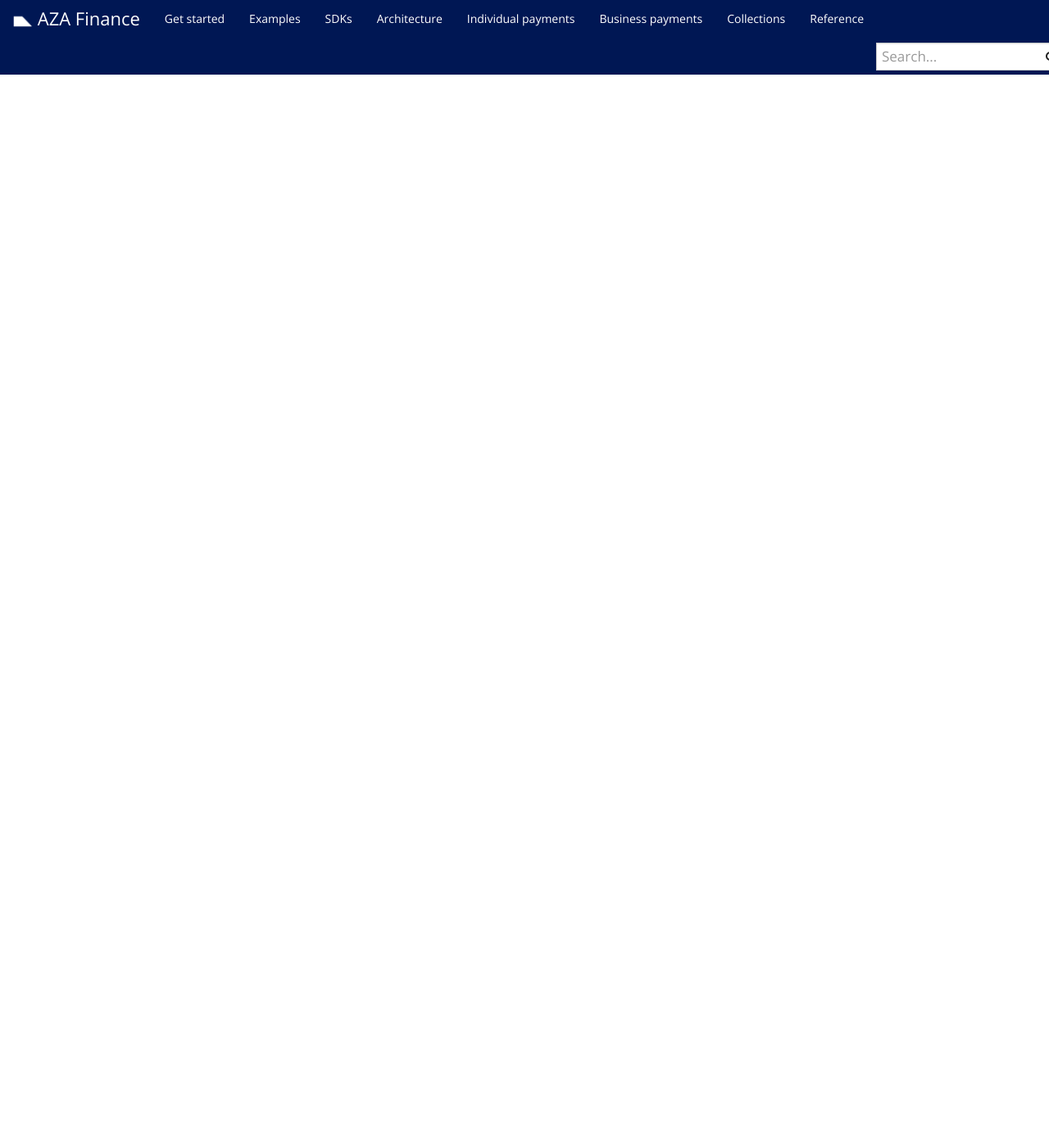
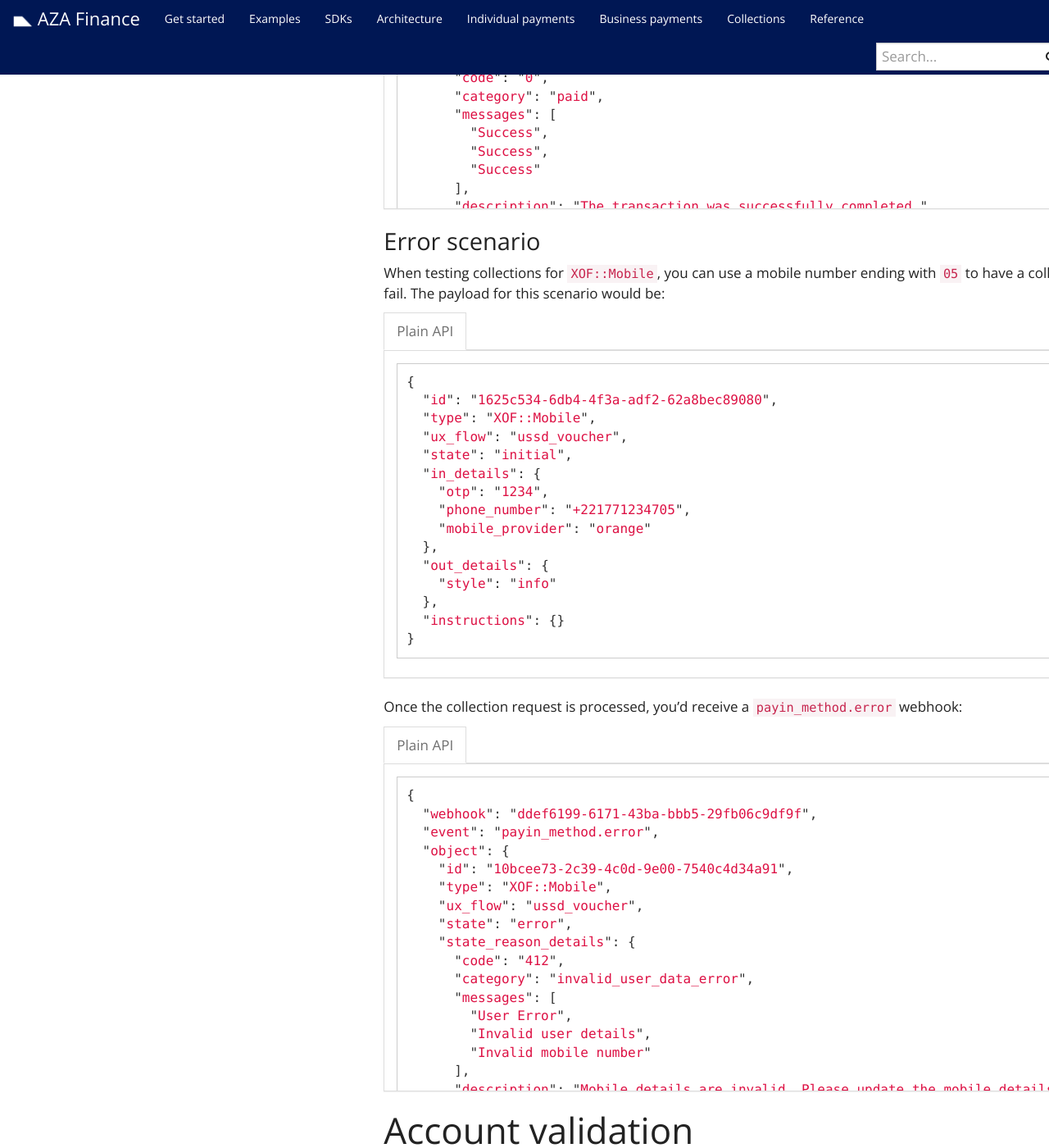
Before and after one commit to transferzero/api-documentation, a Jekyll site: the page built from _docs/sandbox-testing.md, in a window 1280 px wide and 1400 px high, scrolled down 2103 px. Shown: the whole window at 82% size. Built offline with Jekyll 4.4.1, drawn with Linux system fonts in a browser that asks for light colours; nearby versions of some CDN libraries; comment, search, counter and statistics services are not loaded; some of the changed text lies outside the part shown.

Commit message:
BTA-9115 Update XOF collections flow

````diff
--- a/_docs/sandbox-testing.md
+++ b/_docs/sandbox-testing.md
@@ -158,6 +158,152 @@ end
 {::comment}AUTO_GENERATED_CONTENT_END{:/comment}
 
 
+# Testing based on input
+You can test success/error scenarios based on payload attributes such as:
+- mobile_number
+- amount
+
+## XOF mobile collections
+### Success scenario
+When testing collections for `XOF::Mobile`, you can use a mobile number ending with `00` to have a collection succeed. The payload for this scenario would be:
+{% capture data-raw %}
+
+```javascript
+{
+  "id": "1625c534-6db4-4f3a-adf2-62a8bec89080",
+  "type": "XOF::Mobile",
+  "ux_flow": "ussd_voucher",
+  "state": "initial",
+  "in_details": {
+    "otp": "1234",
+    "phone_number": "+221771234700",
+    "mobile_provider": "orange"
+  },
+  "out_details": {
+    "style": "info"
+  },
+  "instructions": {}
+}
+```
+
+{% endcapture%}
+
+{% include language-tabbar.html prefix="collection-xof-mobile-success" raw=data-raw %}
+
+Once the collection request is processed, you'd receive a `payin_method.paid_in` webhook:
+{% capture data-raw %}
+
+```javascript
+{
+  "webhook": "ddef6199-6171-43ba-bbb5-29fb06c9df9f",
+  "event": "payin_method.paid_in",
+  "object": {
+    "id": "1625c534-6db4-4f3a-adf2-62a8bec89080",
+    "type": "XOF::Mobile",
+    "ux_flow": "ussd_voucher",
+    "state": "success",
+    "state_reason_details": {
+      "code": "0",
+      "category": "paid",
+      "messages": [
+        "Success",
+        "Success",
+        "Success"
+      ],
+      "description": "The transaction was successfully completed."
+    },
+    "in_details": {
+      "otp": "1234",
+      "ux_flow": "ussd_voucher",
+      "phone_number": "0771234700",
+      "mobile_provider": "orange"
+    },
+    "out_details": {
+      "style": "info"
+    },
+    "instructions": {
+    },
+    "transaction_id": "0d59466a-dc2f-4aca-bad1-d4a98da37697",
+    "transaction_external_id": "510c4e28-fe33-4c06-bd79-49d52d5b3094"
+  }
+}
+```
+
+{% endcapture%}
+
+{% include language-tabbar.html prefix="collection-xof-mobile-paid-in" raw=data-raw %}
+
+
+### Error scenario
+When testing collections for `XOF::Mobile`, you can use a mobile number ending with `05` to have a collection fail. The payload for this scenario would be:
+{% capture data-raw %}
+
+```javascript
+{
+  "id": "1625c534-6db4-4f3a-adf2-62a8bec89080",
+  "type": "XOF::Mobile",
+  "ux_flow": "ussd_voucher",
+  "state": "initial",
+  "in_details": {
+    "otp": "1234",
+    "phone_number": "+221771234705",
+    "mobile_provider": "orange"
+  },
+  "out_details": {
+    "style": "info"
+  },
+  "instructions": {}
+}
+```
+
+{% endcapture%}
+
+{% include language-tabbar.html prefix="collection-xof-mobile-error" raw=data-raw %}
+
+Once the collection request is processed, you'd receive a `payin_method.error` webhook:
+{% capture data-raw %}
+
+```javascript
+{
+  "webhook": "ddef6199-6171-43ba-bbb5-29fb06c9df9f",
+  "event": "payin_method.error",
+  "object": {
+    "id": "10bcee73-2c39-4c0d-9e00-7540c4d34a91",
+    "type": "XOF::Mobile",
+    "ux_flow": "ussd_voucher",
+    "state": "error",
+    "state_reason_details": {
+      "code": "412",
+      "category": "invalid_user_data_error",
+      "messages": [
+        "User Error",
+        "Invalid user details",
+        "Invalid mobile number"
+      ],
+      "description": "Mobile details are invalid. Please update the mobile details. You can also cancel this transaction."
+    },
+    "in_details": {
+      "otp": "1234",
+      "ux_flow": "ussd_voucher",
+      "phone_number": "0771234705",
+      "mobile_provider": "orange"
+    },
+    "out_details": {
+      "style": "info"
+    },
+    "instructions": {
+    },
+    "transaction_id": "b83f38d6-fc4c-49de-b512-f45ac914bbea",
+    "transaction_external_id": "9b5f3c64-9b6b-41b8-9658-168999961b70"
+  }
+}
+```
+
+{% endcapture%}
+
+{% include language-tabbar.html prefix="collection-xof-mobile-error" raw=data-raw %}
+
+
 # Account validation
 
 When testing our account validation feature for GHS and NGN bank payments any account number starting with a `9` will return a failure. All other account numbers will return a user with name `TEST USER`. For GHS mobile similalry phone numbers ending in an `8` or `9` will return a failure, while others return a user with name `TEST USER`. This applies to both the [account name enquiry]({{ "/docs/additional-features/" | prepend: site.baseurl }}#account-name-enquiry) feature and the [name validation in transactions]({{ "/docs/additional-features/" | prepend: site.baseurl }}#name-validation-in-transactions) feature.
````
Also changed, not shown: _docs/collection-details.md (+127 -42 lines).
